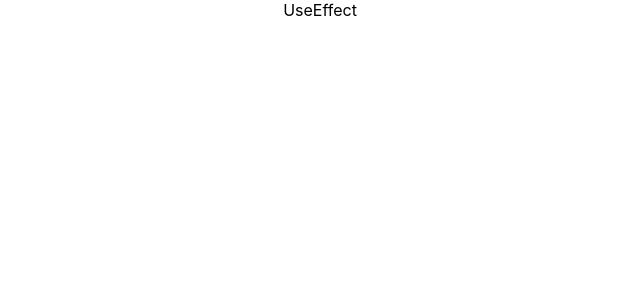
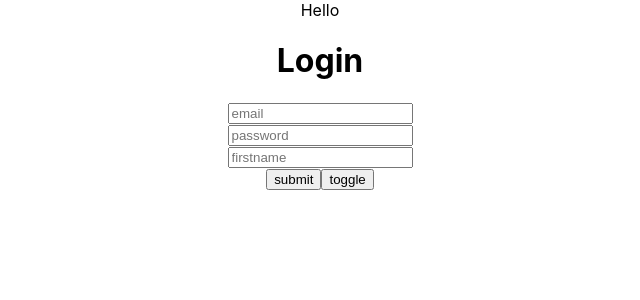
Before and after one commit to harshithkalki/React-http, a React (Create React App) app: page / in a window 1280 px wide. Shown: the top 300 px of the page, without its empty margins (320-960 px from the left). Built offline with nearby package versions, Linux system fonts and the light colour scheme.

Commit message:
use effect

```diff
--- /dev/null
+++ b/src/components/Hello.js
@@ -0,0 +1,16 @@
+import React, { useEffect } from 'react'
+
+function Hello() {
+    useEffect(() => {
+        console.log("render")
+
+        return () => {
+            console.log("unmount")
+        }
+    }, [])
+    return (
+        <div>Hello</div>
+    )
+}
+
+export default Hello
--- a/src/components/UseEffect.js
+++ b/src/components/UseEffect.js
@@ -1,8 +1,31 @@
 import React, { useEffect } from 'react'
+import { User } from './User'
+import Hello from './Hello'
+function UseEffect() {
+    const [value, change] = User({ email: "", password: "", firstname: "" })
+    const done = () => {
+        alert(`${value.email} ${value.password} ${value.firstname}`)
+    }
+    const [showHello, changeHello] = React.useState(true)
+    // useEffect(() => {
+    //     console.log("render useffect");
+    // }, [value.password, value.email])
+    return (
 
-function UseEffect() {
-    return (
-        <div>UseEffect</div>
+        <div>
+            {showHello && <Hello />}
+            <h1>Login</h1>
+            <>
+                <input type='email' name="email" value={value.email} placeholder='email' onChange={change}></input>
+                <br></br>
+                <input type='password' name="password" value={value.password} placeholder='password' onChange={change}></input>
+                <br></br>
+                <input type='text' name="firstname" value={value.firstname} placeholder='firstname' onChange={change}></input>
+                <br></br>
+                <button onClick={done}>submit</button>
+                <button onClick={() => changeHello(!showHello)}>toggle</button>
+            </>
+        </div>
     )
 }
 
```
